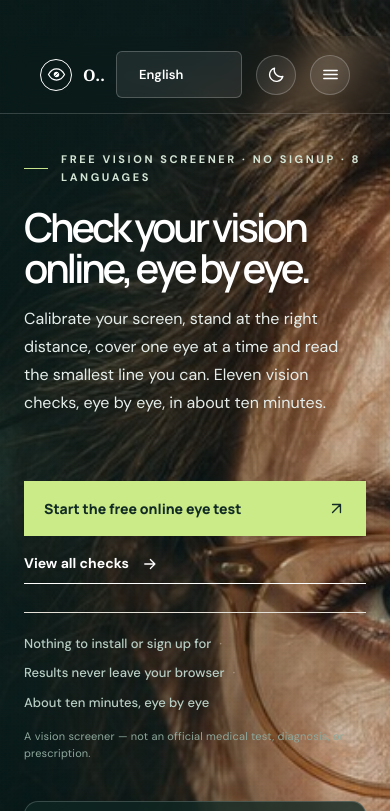
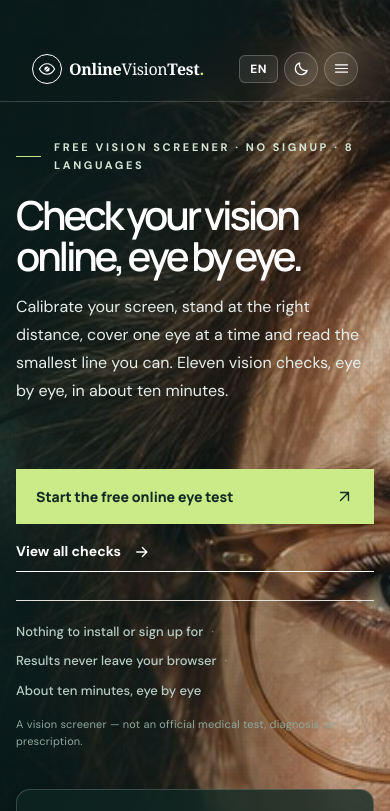
Before and after one commit to gobinda3113/eye-test-, an Astro site: page / in a window 390 px wide. Shown: the top 811 px of the page. Built offline with nearby package versions, Linux system fonts and the light colour scheme; Astro itself is replaced by a stand-in of ours.

Commit message:
feat(mobile): shorten mobile language selector, fit full logo, and add llms.txt

```diff
--- a/src/components/HomePage.astro
+++ b/src/components/HomePage.astro
@@ -157,6 +157,7 @@ const howToSchema = {
         <div class="header-tools">
           <label class="lang-wrap" title="Language">
             <svg class="ico" viewBox="0 0 24 24" aria-hidden="true"><circle cx="12" cy="12" r="9"/><path d="M3 12h18M12 3c2.6 2.7 2.6 15.3 0 18M12 3c-2.6 2.7-2.6 15.3 0 18"/></svg>
+            <span class="lang-code" aria-hidden="true">{locale.toUpperCase()}</span>
             <select id="langSelect" aria-label="Language" data-current={locale}>
               <option value="en" selected={locale === "en"}>English</option>
               <option value="es" selected={locale === "es"}>Español</option>
--- a/src/styles/landing.css
+++ b/src/styles/landing.css
@@ -174,6 +174,10 @@
 
 .home-page .lang-wrap .ico {
   color: rgba(255, 255, 255, 0.85);
+}
+
+.home-page .lang-wrap .lang-code {
+  display: none;
 }
 
 .home-page .lang-wrap select {
@@ -1501,18 +1505,56 @@ html[data-theme="dark"] .home-page .underlined-link {
     opacity: 0.65;
   }
   .home-page .site-header {
-    height: 78px;
+    height: 72px;
   }
   .home-page .wordmark {
-    font-size: 22px;
+    font-size: clamp(17px, 4.4vw, 20px);
+    letter-spacing: -0.9px;
+    gap: 8px;
+    flex-shrink: 1;
+    min-width: 0;
   }
   .home-page .logo-mark {
-    width: 32px;
-    height: 32px;
+    width: 30px;
+    height: 30px;
+    flex-shrink: 0;
   }
   .home-page .logo-mark svg {
-    width: 19px;
-    height: 19px;
+    width: 18px;
+    height: 18px;
+  }
+  .home-page .header-tools {
+    gap: 8px;
+    flex-shrink: 0;
+  }
+  .home-page .header-tools .icon-btn {
+    width: 36px;
+    height: 36px;
+  }
+  .home-page .header-tools .icon-btn svg {
+    width: 17px;
+    height: 17px;
+  }
+  .home-page .lang-wrap {
+    position: relative;
+    padding: 7px 10px;
+    gap: 5px;
+  }
+  .home-page .lang-wrap .lang-code {
+    display: inline-block;
+    font-size: 12px;
+    font-weight: 700;
+    letter-spacing: 0.5px;
+    color: #fff;
+    line-height: 1;
+  }
+  .home-page .lang-wrap select {
+    position: absolute;
+    inset: 0;
+    width: 100%;
+    height: 100%;
+    opacity: 0;
+    cursor: pointer;
   }
   .home-page .nav-links,
   .home-page .nav-cta {
@@ -1522,7 +1564,7 @@ html[data-theme="dark"] .home-page .underlined-link {
     display: flex;
   }
   .home-page .mobile-nav {
-    top: 78px;
+    top: 72px;
   }
   .home-page .hero-content {
     padding-top: 36px;
@@ -1608,6 +1650,27 @@ html[data-theme="dark"] .home-page .underlined-link {
 }
 
 @media (max-width: 440px) {
+  .page-pad {
+    padding-left: 16px;
+    padding-right: 16px;
+  }
+  .home-page .site-header {
+    height: 66px;
+  }
+  .home-page .wordmark {
+    font-size: 16px;
+    gap: 7px;
+  }
+  .home-page .header-tools {
+    gap: 6px;
+  }
+  .home-page .header-tools .icon-btn {
+    width: 34px;
+    height: 34px;
+  }
+  .home-page .mobile-nav {
+    top: 66px;
+  }
   .home-page .stat-strip {
     grid-template-columns: 1fr;
     gap: 18px;
```
Also changed, not shown: public/llms.txt (added, +52 -0 lines).
